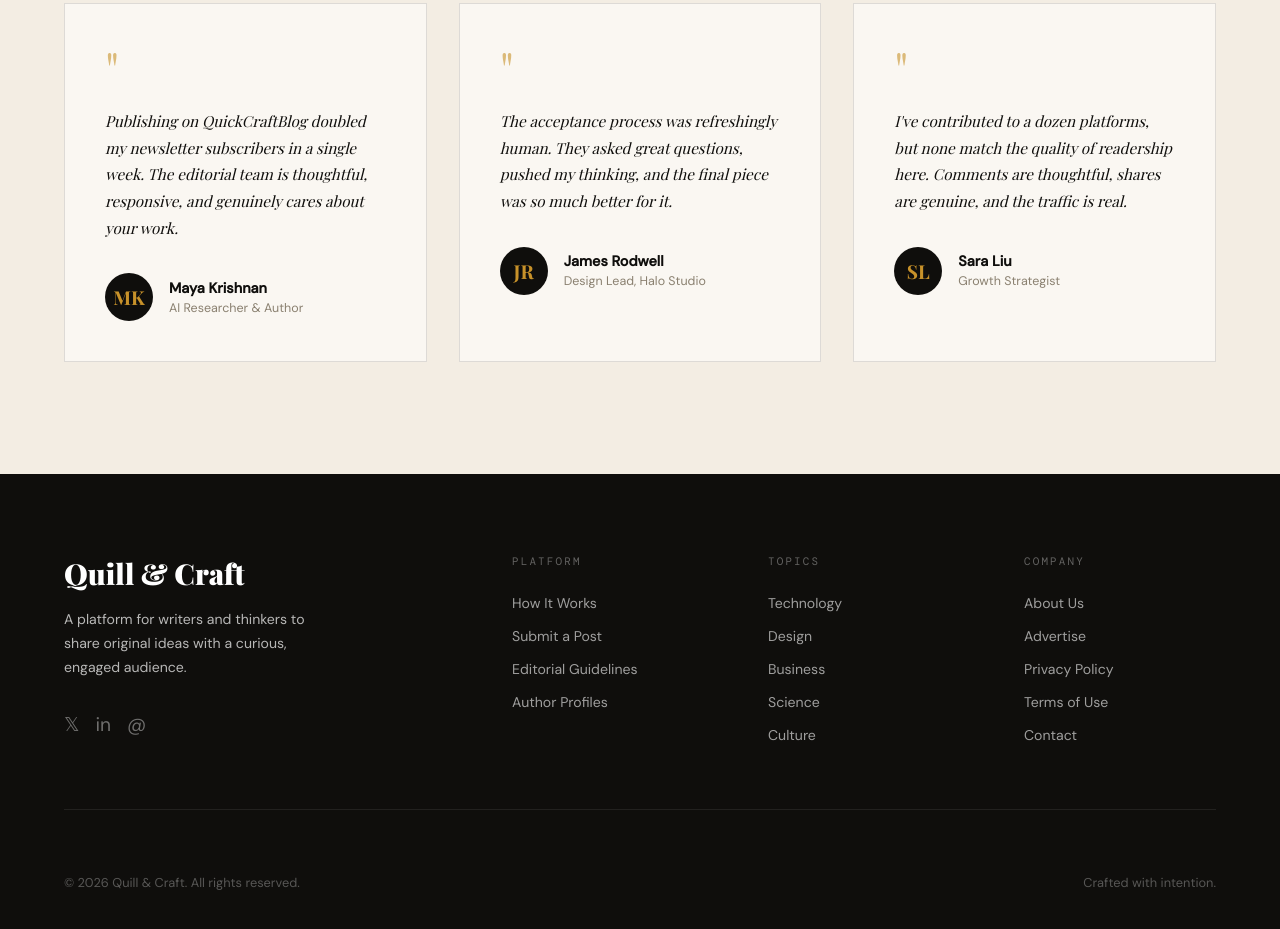
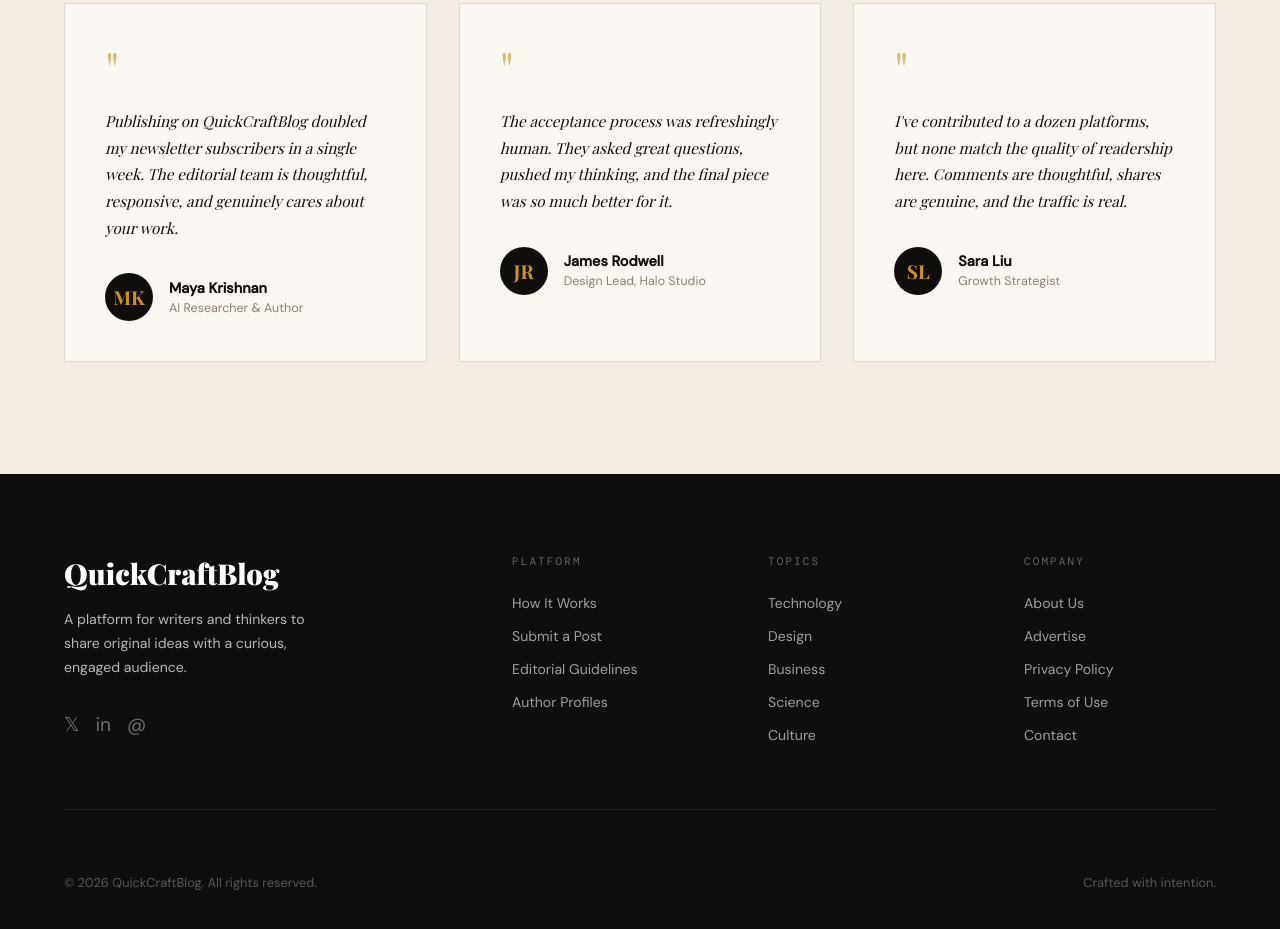
Before and after one commit to Zaryab27/guest-blogs, a plain HTML site: page index.html in a window 1280 px wide. Shown: the part 4630-5559 px from the top of the page. Drawn offline with nearby package versions, Linux system fonts and the light colour scheme; a web font is replaced by a local one.

Commit message:
Update index.html

```diff
--- a/index.html
+++ b/index.html
@@ -1266,7 +1266,7 @@
 <footer>
   <div class="footer-top">
     <div>
-      <div class="footer-brand-name">Quill & Craft</div>
+      <div class="footer-brand-name">QuickCraftBlog</div>
       <p class="footer-brand-desc">A platform for writers and thinkers to share original ideas with a curious, engaged audience.</p>
       <div style="display:flex;gap:1rem">
         <a href="#" style="color:rgba(255,255,255,0.4);font-size:1.2rem;text-decoration:none;transition:color 0.2s" onmouseover="this.style.color='#c8922a'" onmouseout="this.style.color='rgba(255,255,255,0.4)'">𝕏</a>
@@ -1305,7 +1305,7 @@
     </div>
   </div>
   <div class="footer-bottom">
-    <span>© 2026 Quill & Craft. All rights reserved.</span>
+    <span>© 2026 QuickCraftBlog. All rights reserved.</span>
     <span>Crafted with intention.</span>
   </div>
 </footer>
```
